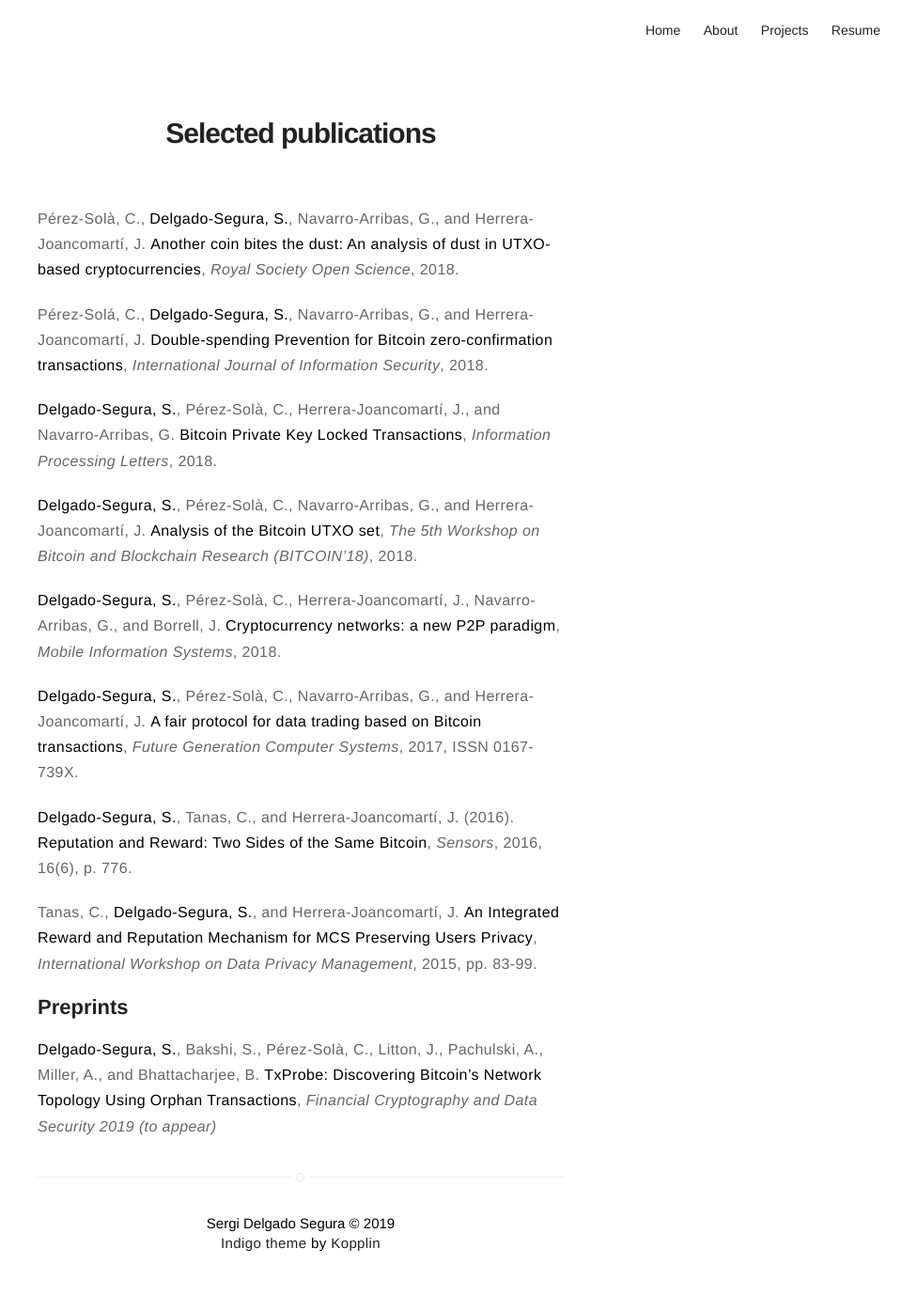
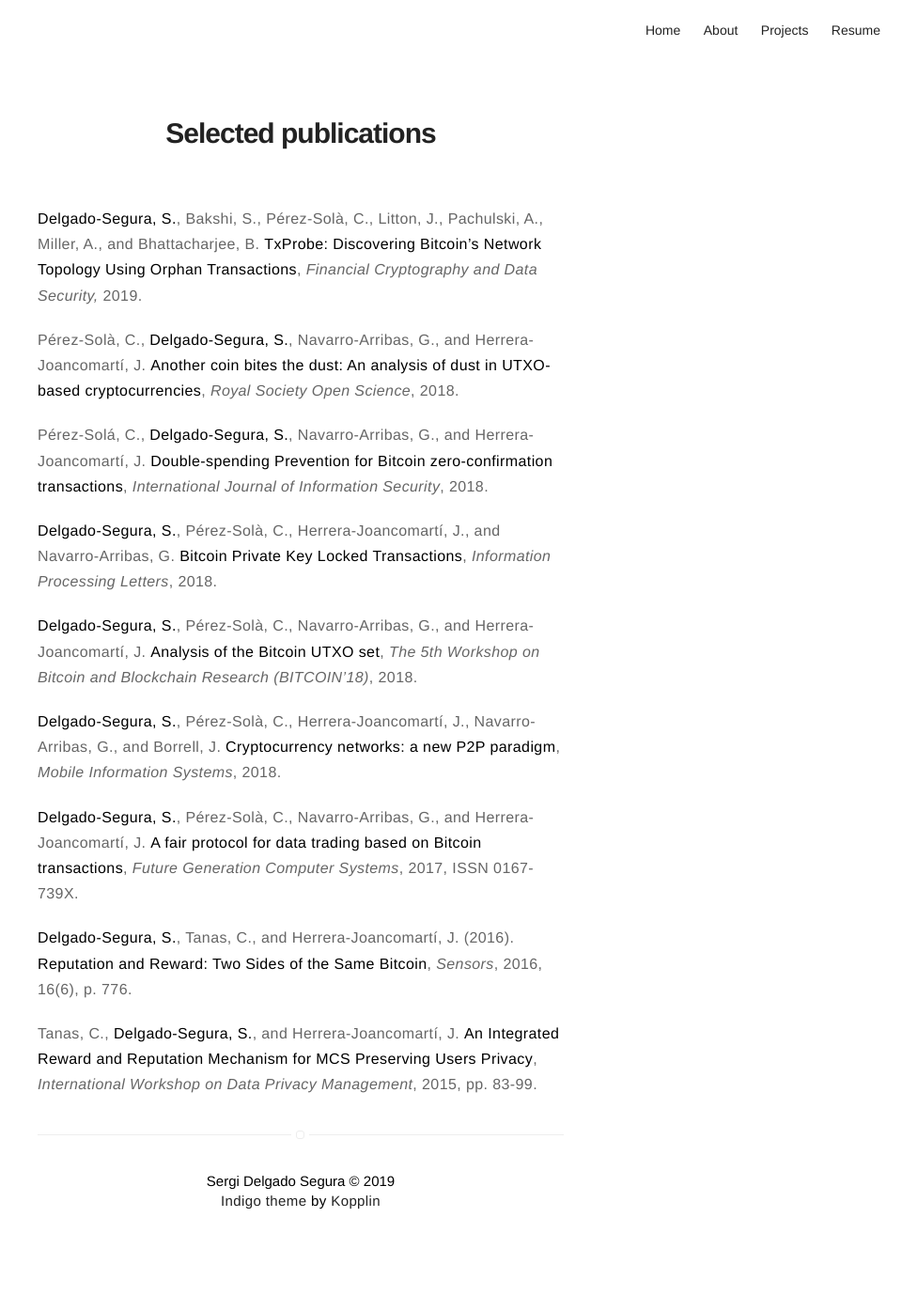
Before and after one commit to sr-gi/me, a Jekyll site: the page built from publications.md, in a window 1280 px wide. Shown: the whole page at 94% size, without its empty margins (320-1280 px from the left). Built offline with Jekyll 4.4.1, drawn with Linux system fonts in a browser that asks for light colours; after the commit the page ends 1351 px from its top, so only the background shows below that; part of the change alters nothing that is shown.

Commit message:
Moves TxProbe to publications

```diff
--- a/publications.md
+++ b/publications.md
@@ -4,6 +4,8 @@ layout: page
 ---
 
 # Selected publications
+
+**Delgado-Segura, S.**, Bakshi, S., Pérez-Solà, C., Litton, J., Pachulski, A., Miller, A., and Bhattacharjee, B. [**TxProbe: Discovering Bitcoin's Network Topology Using Orphan Transactions**](https://arxiv.org/pdf/1812.00942.pdf), *Financial Cryptography and Data Security,* 2019.
 
 Pérez-Solà, C., **Delgado-Segura, S.**, Navarro-Arribas, G., and Herrera-Joancomartí, J. [**Another coin bites the dust: An analysis of dust in UTXO-based cryptocurrencies**](https://royalsocietypublishing.org/doi/10.1098/rsos.180817), *Royal Society Open Science*, 2018.
 
@@ -21,6 +23,4 @@ Pérez-Solá, C., **Delgado-Segura, S.**, Navarro-Arribas, G., and Herrera-Joanc
 
 Tanas, C., **Delgado-Segura, S.**, and Herrera-Joancomartí, J. [**An Integrated Reward and Reputation Mechanism for MCS Preserving Users Privacy**](https://link.springer.com/chapter/10.1007/978-3-319-29883-2_6/fulltext.html), *International Workshop on Data Privacy Management*, 2015, pp. 83-99.
 
-## Preprints
-
-**Delgado-Segura, S.**, Bakshi, S., Pérez-Solà, C., Litton, J., Pachulski, A., Miller, A., and Bhattacharjee, B. [**TxProbe: Discovering Bitcoin's Network Topology Using Orphan Transactions**](https://arxiv.org/pdf/1812.00942.pdf), *Financial Cryptography and Data Security 2019 (to appear)*
+<!--## Preprints *-->
```
